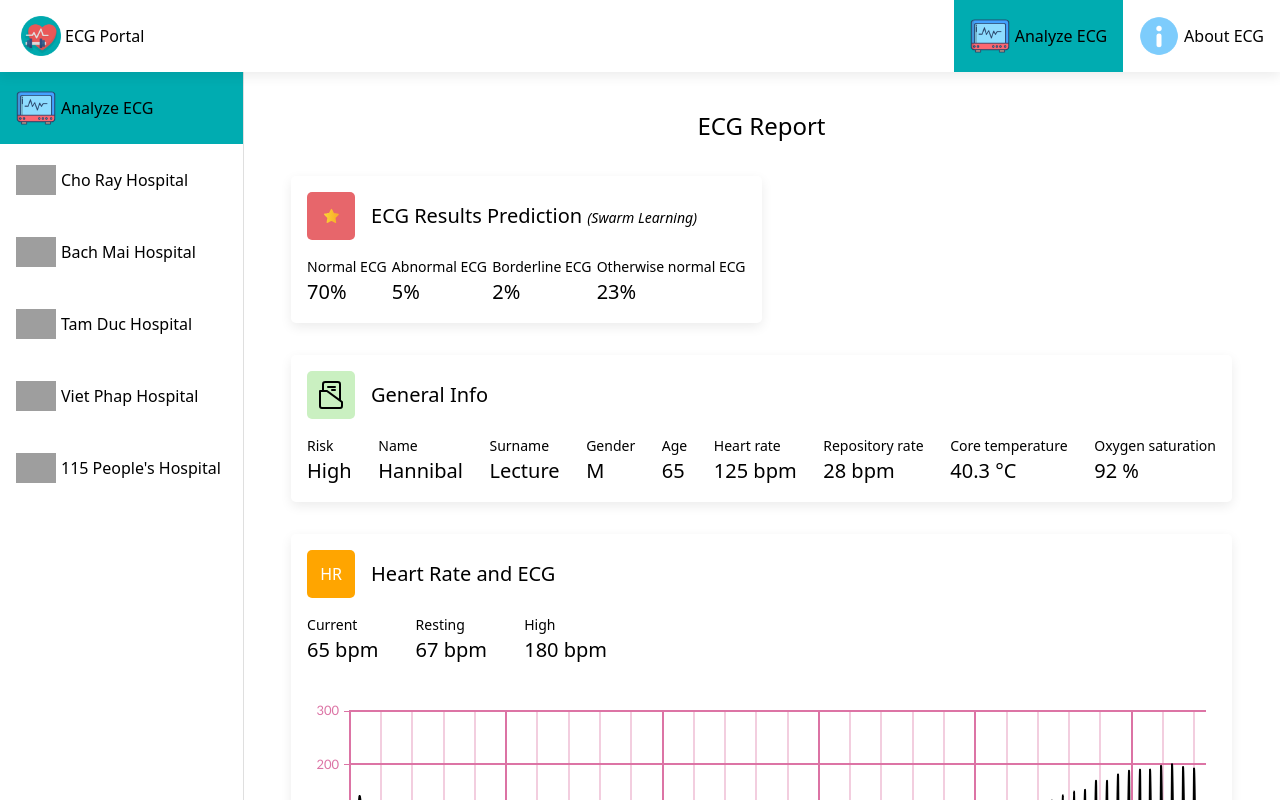
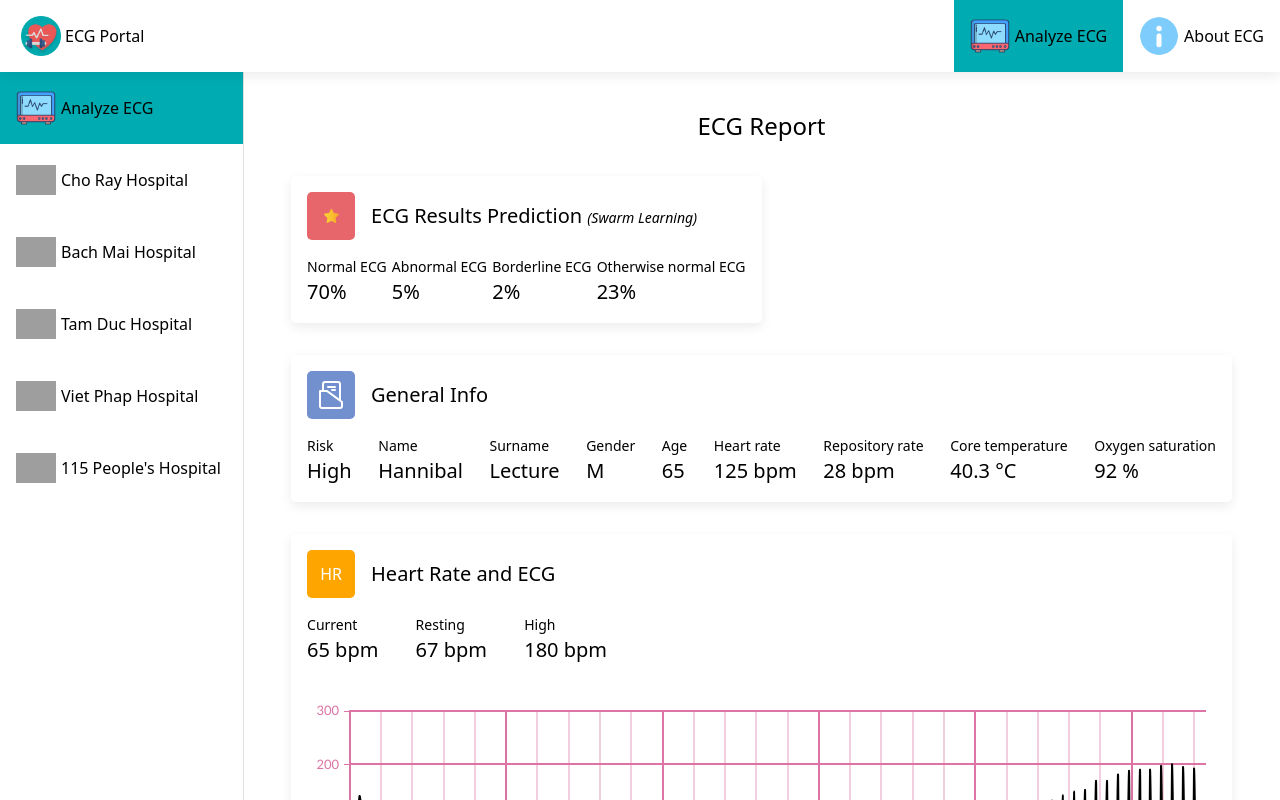
Before and after one commit to ngtruongthanh98/swarm-learning-to-detect-heart-diseases-by-ecg, a Nuxt app in the folder ecg-portal/: page /analyze-ecg in a window 1280 px wide. Both pictures are taken after a click on the button "Click to upload". Shown: the top 800 px of the page. Built offline with nearby package versions, Linux system fonts and the light colour scheme; grey boxes are pictures that could not be loaded.

Commit message:
style: Change color for header icon

```diff
--- a/ecg-portal/assets/styles/variables.scss
+++ b/ecg-portal/assets/styles/variables.scss
@@ -2,6 +2,9 @@ $primary-first: #015d67;
 $primary-secondary: #00acb1;
 $primary-third: #87e4db;
 $primary-inverted: #caf0c1;
+
+$light-blue: #728fce;
+$dark-blue: #151b54;
 
 $error-color: #e7666b;
 
--- a/ecg-portal/components/EcgDetails/index.vue
+++ b/ecg-portal/components/EcgDetails/index.vue
@@ -64,7 +64,7 @@
           <div class="content">
             <svg xmlns="http://www.w3.org/2000/svg" viewBox="0 0 32 32">
               <title>medical document</title>
-              <g id="document">
+              <g id="document" fill="#fff">
                 <path
                   d="M27.59,22.19,26,21V5.3A3.3,3.3,0,0,0,22.7,2H10.3A3.3,3.3,0,0,0,7,5.3V11H5a1,1,0,0,0-1,1V27.07A2.94,2.94,0,0,0,6.93,30H25.07A2.94,2.94,0,0,0,28,27.07V23A1,1,0,0,0,27.59,22.19ZM9,5.3A1.3,1.3,0,0,1,10.3,4H22.7A1.3,1.3,0,0,1,24,5.3V19.56L12.59,11.19A1,1,0,0,0,12,11H9ZM26,27.07a.93.93,0,0,1-.93.93H6.93A.93.93,0,0,1,6,27.07V13h5.67L26,23.51ZM12,8a1,1,0,0,1,1-1h7a1,1,0,0,1,0,2H13A1,1,0,0,1,12,8Zm9,3a1,1,0,0,1-1,1H17a1,1,0,0,1,0-2h3A1,1,0,0,1,21,11Z"
                 />
@@ -321,7 +321,7 @@ export default {
 
     &__header {
       .header-icon {
-        background-color: $primary-inverted;
+        background-color: $light-blue;
 
         svg {
           width: 32px;
```
